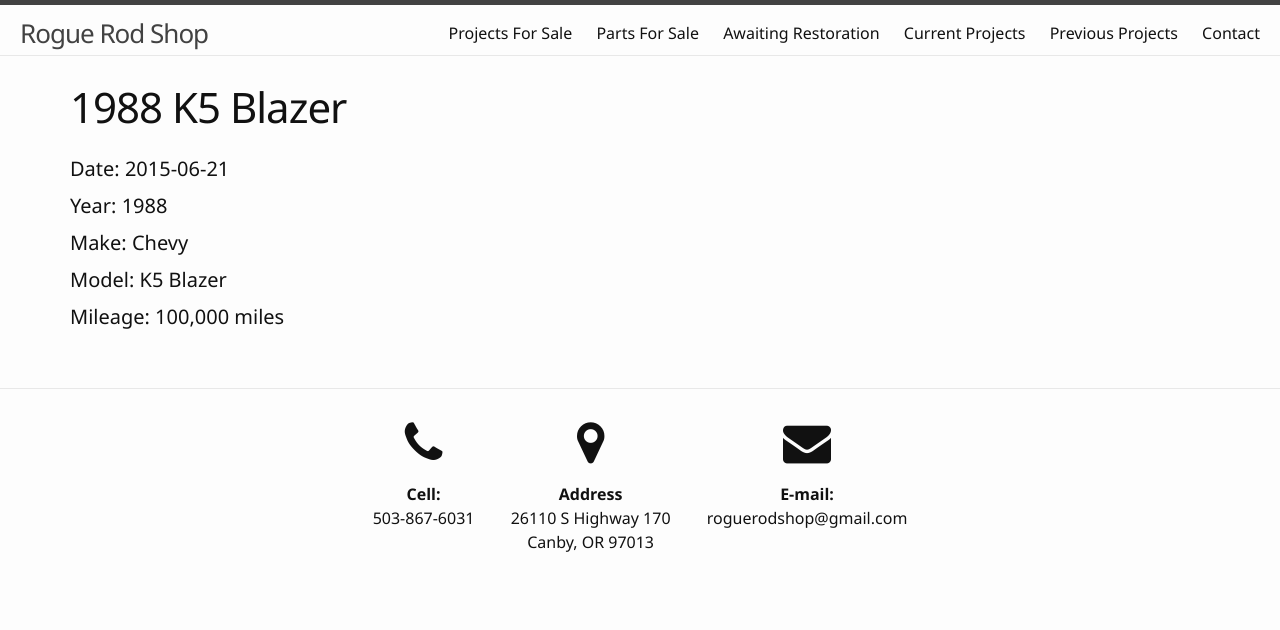
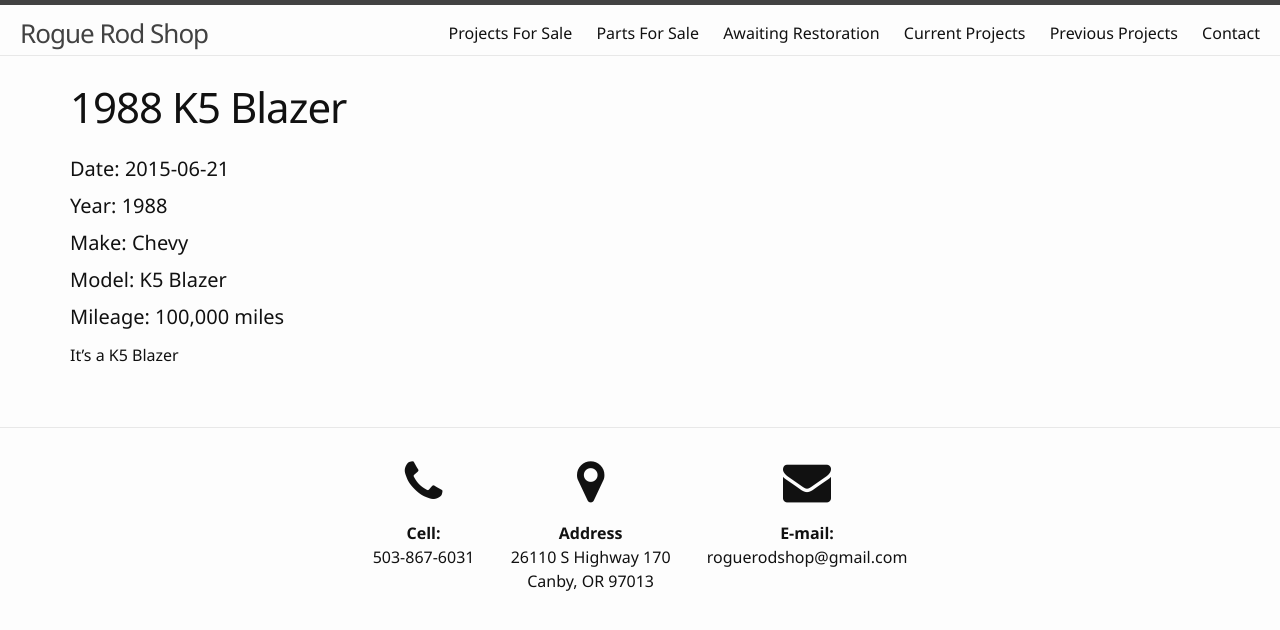
Before and after one commit to roguerodshop/roguerodshop.github.io, a Jekyll site: the page built from _posts/2015-06-21-1988-k5-blazer.markdown, in a window 1280 px wide. Shown: the top 630 px of the page. Built offline with Jekyll 4.4.1, drawn with Linux system fonts in a browser that asks for light colours; nearby versions of some CDN libraries.

```diff
--- a/_posts/2015-06-21-1988-k5-blazer.markdown
+++ b/_posts/2015-06-21-1988-k5-blazer.markdown
@@ -10,3 +10,4 @@
   model: K5 Blazer
   mileage: 100,000 miles
 ---
+It's a K5 Blazer
```
Also changed, not shown: images/1988-k5-blazer/1988-k5-blazer-1.jpg (added), images/1988-k5-blazer/1988-k5-blazer-2.jpg (added).
